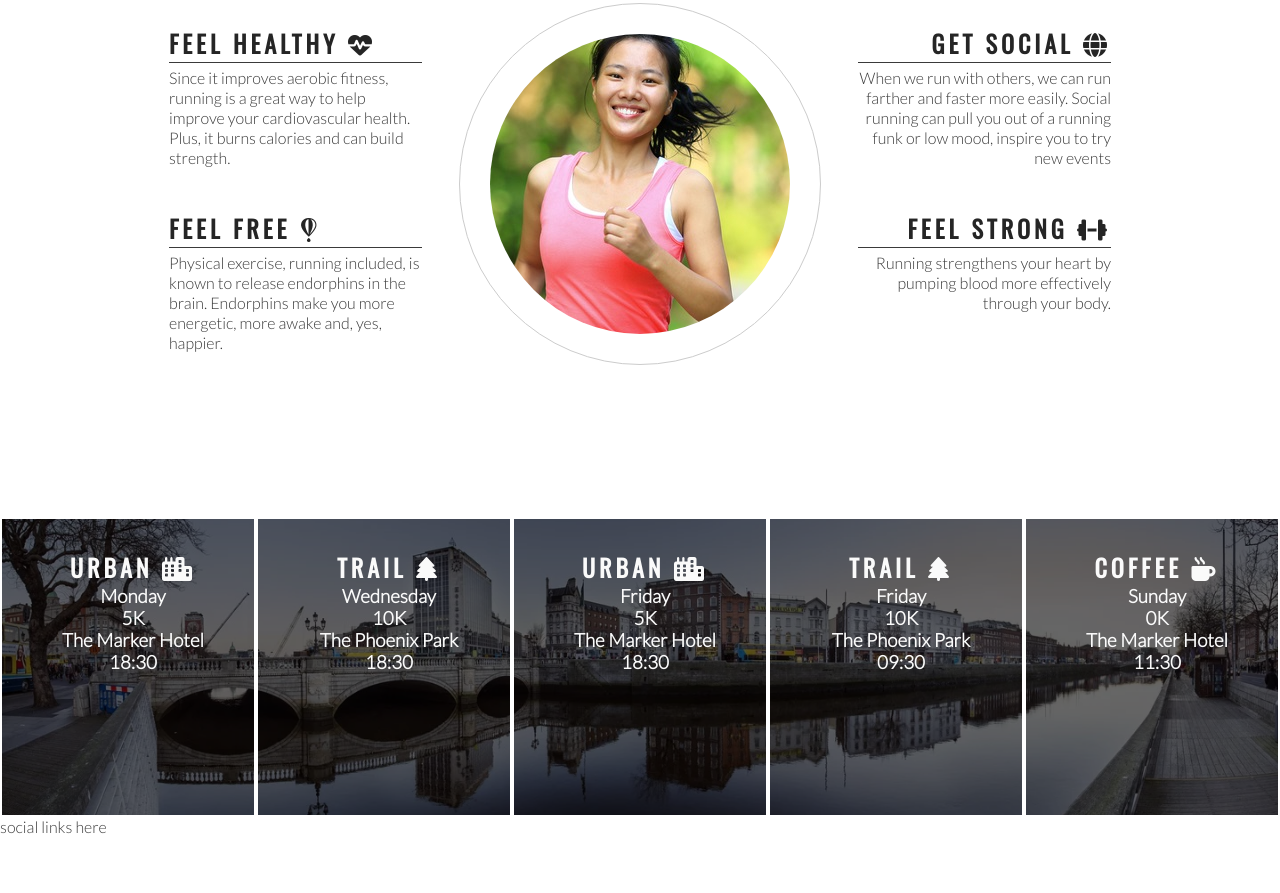
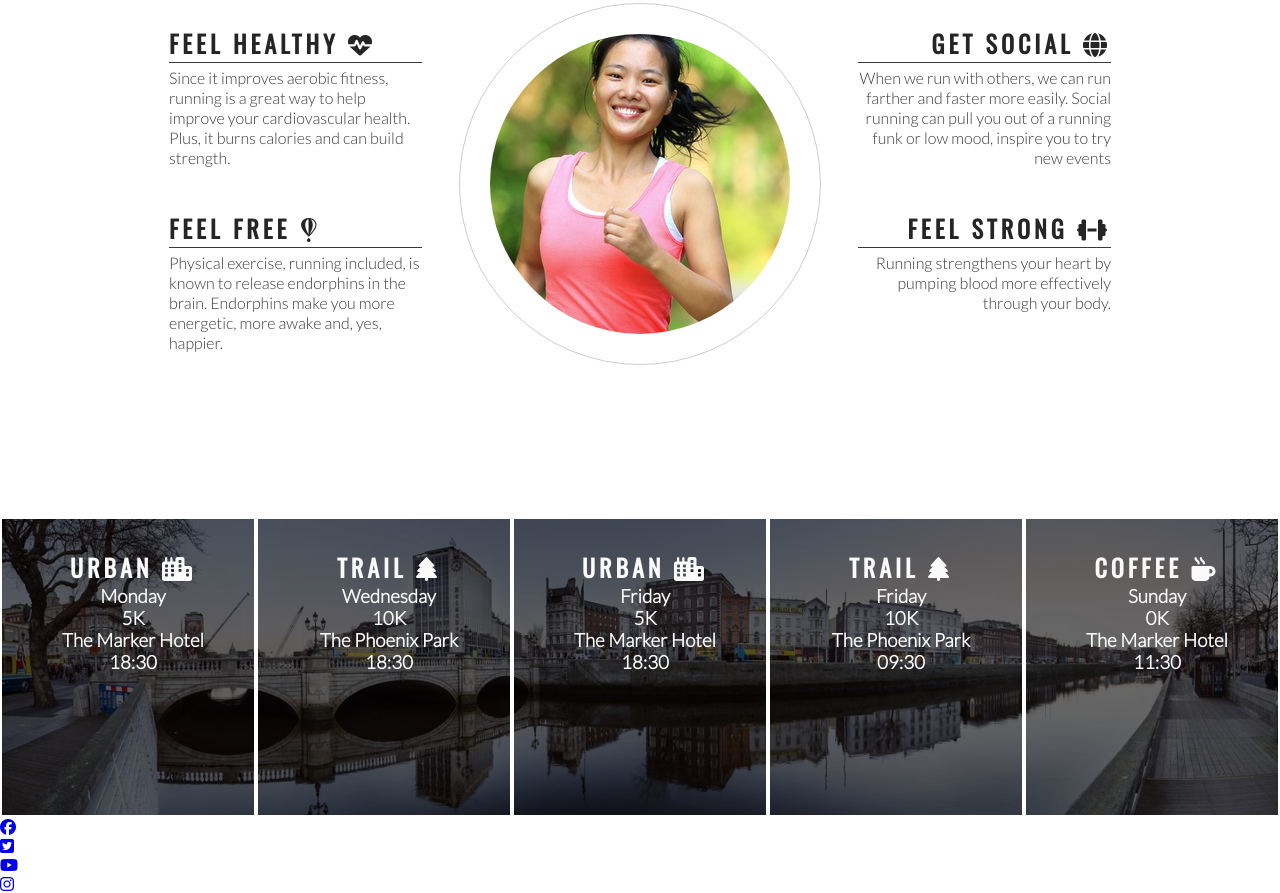
Before and after one commit to muadh-hudji/love-running, a plain HTML site: page index.html in a window 1280 px wide. Shown: the part 778-1671 px from the top of the page. Before the commit the page ends 1614 px from the top, so only its background shows below. Drawn offline with nearby package versions, Linux system fonts and the light colour scheme.

Commit message:
Add social media icons to footer

```diff
--- a/index.html
+++ b/index.html
@@ -108,7 +108,24 @@
         </div>
     </section>
     <footer>
-        social links here
+        <ul>
+            <li>
+                <a href="http://facbook.com" target="_blank" rel="noopener"
+                    aria-label="Visit our Facebook page(opens in a new tab)"><i class="fa-brands fa-facebook"></i></a>
+            </li>
+            <li>
+                <a href="http://twitter.com" target="_blank" rel="noopener"
+                    aria-label="Visit our Twitter page(opens in a new tab)"><i class="fa-brands fa-square-twitter"></i></a>
+            </li>
+            <li>
+                <a href="http://youtube.com" target="_blank" rel="noopener"
+                    aria-label="Visit our Youtube page(opens in a new tab)"><i class="fa-brands fa-youtube"></i></a>
+            </li>
+            <li>
+                <a href="http://instagram.com" target="_blank" rel="noopener"
+                    aria-label="Visit our Instagram page(opens in a new tab)"><i class="fa-brands fa-instagram"></i></a>
+            </li>
+        </ul>
     </footer>
 
     <!-- font awesome script -->
```
